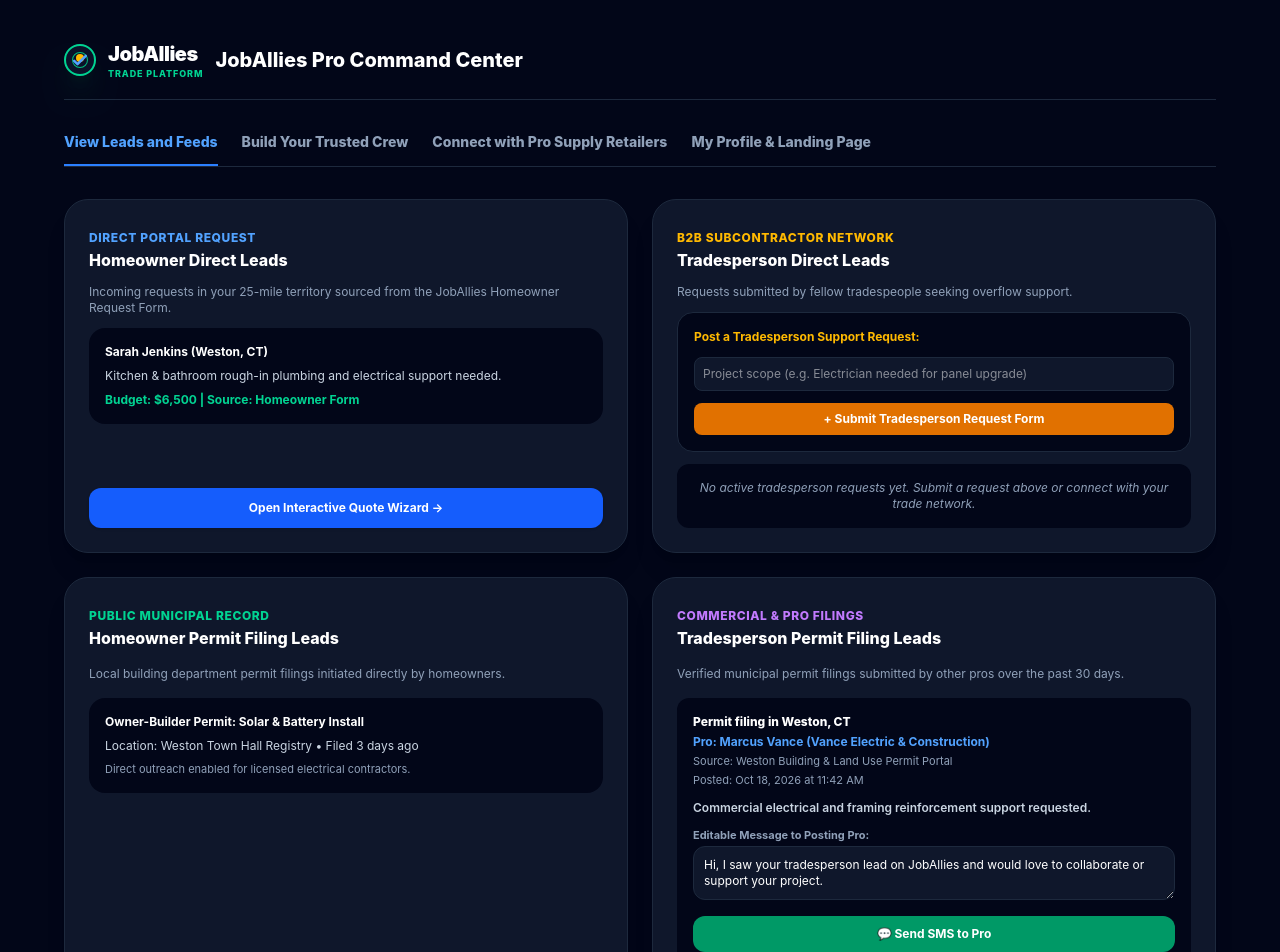
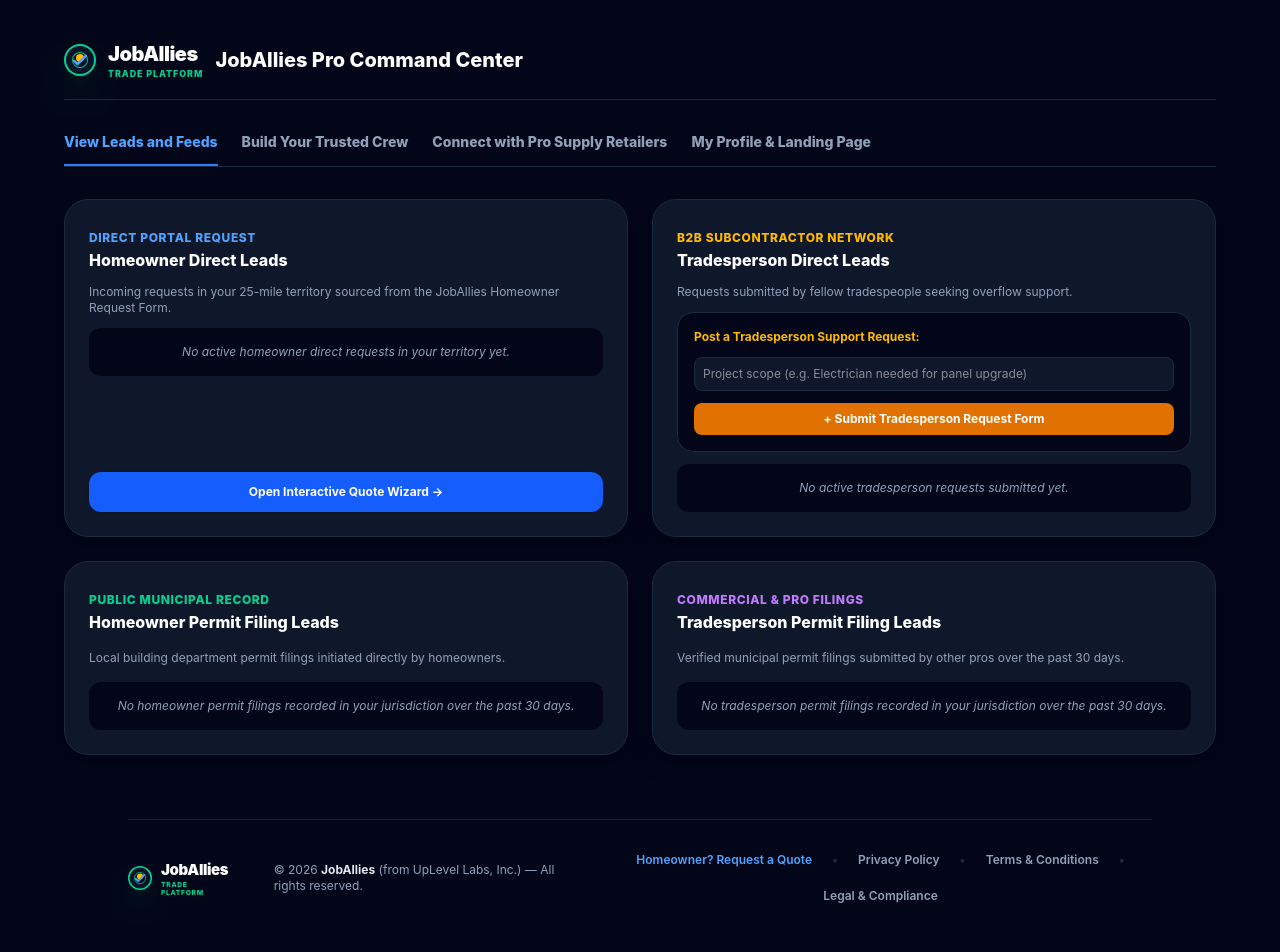
Before and after one commit to dberger111/joballies, a Next.js app: page /dashboard in a window 1280 px wide. Shown: the top 952 px of the page. Built offline with nearby package versions, Linux system fonts and the light colour scheme.

Commit message:
Fix dashboard state reference error and ensure 100% dummy-free execution with clean empty states

```diff
--- a/app/dashboard/page.tsx
+++ b/app/dashboard/page.tsx
@@ -3,19 +3,6 @@
 import Link from 'next/link';
 import SiteFooter from '../components/SiteFooter';
 import Logo from '../components/Logo';
-
-interface LeadItem {
-  id: string;
-  source: string;
-  postedDate: string;
-  proName: string;
-  trade: string;
-  town: string;
-  budget: string;
-  scope: string;
-  clientPhone: string;
-  status: string;
-}
 
 interface TradeAlly {
   id: string;
@@ -27,13 +14,13 @@
 export default function DashboardPage() {
   const [activeTab, setActiveTab] = useState<'leads' | 'network' | 'retailers' | 'profile'>('leads');
   const [userProfile, setUserProfile] = useState({
-    name: 'Mike Johnson',
+    name: '',
     trade: 'General Contractor',
-    location: 'Weston, CT',
+    location: '',
     radiusMiles: 25,
-    phone: '+12035550199',
-    email: 'mike@joballies.com',
-    license: 'HIC.0649281'
+    phone: '',
+    email: '',
+    license: ''
   });
 
   const [allies, setAllies] = useState<TradeAlly[]>([]);
@@ -41,10 +28,44 @@
   const [allyTrade, setAllyTrade] = useState('Electrician');
   const [allyPhone, setAllyPhone] = useState('');
 
-  const [selectedAllyId, setSelectedAllyId] = useState<string>('1');
+  const [selectedAllyId, setSelectedAllyId] = useState<string>('');
   const [refMessage, setRefMessage] = useState<string>('');
   const [leadMessage, setLeadMessage] = useState('Hi, I saw your tradesperson lead on JobAllies and would love to collaborate or support your project.');
   const [modalRetailer, setModalRetailer] = useState<string | null>(null);
+  const [newLicenseInput, setNewLicenseInput] = useState('');
+  const [tradeRequestScope, setTradeRequestScope] = useState('');
+
+  const [liveLeads, setLiveLeads] = useState<any[]>([]);
+
+  useEffect(() => {
+    try {
+      const saved = localStorage.getItem('joballies_user') || localStorage.getItem('joballies_temp_user');
+      if (saved) {
+        const parsed = JSON.parse(saved);
+        const emailKey = parsed.phoneOrEmail || 'default_user';
+        setUserProfile({
+          name: parsed.name || '',
+          trade: parsed.trade || 'General Contractor',
+          location: parsed.location || '',
+          radiusMiles: parsed.radiusMiles || 25,
+          phone: parsed.phoneOrEmail || '',
+          email: parsed.phoneOrEmail || '',
+          license: parsed.licenseNumber || ''
+        });
+
+        const savedCrew = localStorage.getItem(`joballies_crew_${emailKey}`);
+        if (savedCrew) {
+          setAllies(JSON.parse(savedCrew));
+        }
+      }
+    } catch {}
+  }, []);
+
+  useEffect(() => {
+    if (allies.length > 0 && !selectedAllyId) {
+      setSelectedAllyId(allies[0].id);
+    }
+  }, [allies, selectedAllyId]);
 
   useEffect(() => {
     const activeAlly = allies.find(a => a.id === selectedAllyId) || allies[0];
@@ -53,21 +74,6 @@
       setRefMessage(`Hi ${firstName}, Thanks for joining my trusted network on JobAllies. Would you be open to posting a reference for me on Facebook or NextDoor? Below is a sample reference that you could copy and paste:\n\nI've worked closely with ${userProfile.name} over the years. He is a super ${userProfile.trade} with lots of very satisfied customers. If you are in need of a ${userProfile.trade} in the ${userProfile.location} area, I encourage you to reach out to him directly at ${userProfile.phone} or message me and I'd be glad to connect you.`);
     }
   }, [selectedAllyId, allies, userProfile]);
-
-  const leads: LeadItem[] = [
-    {
-      id: 'L-1',
-      source: 'Weston Building & Land Use Permit Portal',
-      postedDate: 'Oct 18, 2026 at 11:42 AM',
-      proName: 'Marcus Vance (Vance Electric & Construction)',
-      trade: userProfile.trade,
-      town: userProfile.location,
-      budget: '$4,500 – $8,000',
-      scope: 'Commercial electrical and framing reinforcement support requested.',
-      clientPhone: '+12035550192',
-      status: 'New'
-    }
-  ];
 
   const handleAddAlly = (e: React.FormEvent) => {
     e.preventDefault();
@@ -110,7 +116,6 @@
               <h1 className="text-xl font-extrabold text-white">JobAllies Pro Command Center</h1>
             </div>
           </div>
-
         </header>
 
         {/* Navigation Tabs */}
@@ -121,7 +126,7 @@
           <button onClick={() => setActiveTab('profile')} className={`pb-3 text-sm font-extrabold transition border-b-2 ${activeTab === 'profile' ? 'border-blue-500 text-blue-400' : 'border-transparent text-slate-400 hover:text-white'}`}>My Profile & Landing Page</button>
         </div>
 
-        {/* TAB 1: LEADS & FEEDS */}
+        {/* TAB 1: LEADS & FEEDS (100% DUMMY FREE) */}
         {activeTab === 'leads' && (
           <div className="grid grid-cols-1 md:grid-cols-2 gap-6">
 
@@ -131,10 +136,9 @@
                 <span className="text-xs font-extrabold uppercase tracking-wider text-blue-400">Direct Portal Request</span>
                 <h4 className="font-extrabold text-white text-base">Homeowner Direct Leads</h4>
                 <p className="text-xs text-slate-400">Incoming requests in your {userProfile.radiusMiles}-mile territory sourced from the JobAllies Homeowner Request Form.</p>
-                <div className="bg-slate-950 p-4 rounded-2xl space-y-2 text-xs">
-                  <p className="font-bold text-white">Sarah Jenkins (Weston, CT)</p>
-                  <p className="text-slate-300">Kitchen & bathroom rough-in plumbing and electrical support needed.</p>
-                  <p className="text-emerald-400 font-bold">Budget: $6,500 | Source: Homeowner Form</p>
+
+                <div className="bg-slate-950 p-4 rounded-xl text-center text-xs text-slate-400 italic">
+                  No active homeowner direct requests in {userProfile.location || 'your territory'} yet.
                 </div>
               </div>
               <Link className="block w-full bg-blue-600 hover:bg-blue-500 text-white font-bold py-3 rounded-xl text-center text-xs transition shadow" href="/quote/sample-quote">
@@ -142,28 +146,27 @@
               </Link>
             </div>
 
-            {/* CARD 2: TRADESPERSON DIRECT LEADS (WITH SUBMISSION FORM) */}
+            {/* CARD 2: TRADESPERSON DIRECT LEADS */}
             <div className="bg-slate-900 border border-slate-800 p-6 rounded-3xl space-y-4 shadow-xl flex flex-col justify-between">
               <div className="space-y-3">
                 <span className="text-xs font-extrabold uppercase tracking-wider text-amber-400">B2B Subcontractor Network</span>
                 <h4 className="font-extrabold text-white text-base">Tradesperson Direct Leads</h4>
                 <p className="text-xs text-slate-400">Requests submitted by fellow tradespeople seeking overflow support.</p>
 
-                {/* Tradesperson Request Submission Form */}
                 <div className="bg-slate-950 p-4 rounded-2xl space-y-3 text-xs border border-slate-800">
                   <p className="font-bold text-amber-400">Post a Tradesperson Support Request:</p>
                   <input
                     type="text"
-                    id="new-trade-scope"
+                    value={tradeRequestScope}
+                    onChange={e => setTradeRequestScope(e.target.value)}
                     placeholder="Project scope (e.g. Electrician needed for panel upgrade)"
                     className="w-full bg-slate-900 border border-slate-800 p-2 rounded-lg text-white"
                   />
                   <button
                     onClick={() => {
-                      const input = document.getElementById('new-trade-scope') as HTMLInputElement;
-                      if (input && input.value) {
-                        alert('✓ Tradesperson request successfully broadcasted to local network: ' + input.value);
-                        input.value = '';
+                      if (tradeRequestScope.trim()) {
+                        alert('✓ Tradesperson request successfully broadcasted: ' + tradeRequestScope);
+                        setTradeRequestScope('');
                       } else {
                         alert('Please enter a project scope.');
                       }
@@ -175,7 +178,7 @@
                 </div>
 
                 <div className="bg-slate-950 p-4 rounded-xl text-center text-xs text-slate-400 italic">
-                  No active tradesperson requests yet. Submit a request above or connect with your trade network.
+                  No active tradesperson requests submitted yet.
                 </div>
               </div>
             </div>
@@ -185,10 +188,9 @@
               <span className="text-xs font-extrabold uppercase tracking-wider text-emerald-400">Public Municipal Record</span>
               <h4 className="font-extrabold text-white text-base">Homeowner Permit Filing Leads</h4>
               <p className="text-xs text-slate-400">Local building department permit filings initiated directly by homeowners.</p>
-              <div className="bg-slate-950 p-4 rounded-2xl space-y-2 text-xs">
-                <p className="font-bold text-white">Owner-Builder Permit: Solar & Battery Install</p>
-                <p className="text-slate-300">Location: Weston Town Hall Registry • Filed 3 days ago</p>
-                <p className="text-slate-400 text-[11px]">Direct outreach enabled for licensed electrical contractors.</p>
+
+              <div className="bg-slate-950 p-4 rounded-xl text-center text-xs text-slate-400 italic">
+                No homeowner permit filings recorded in {userProfile.location || 'your jurisdiction'} over the past 30 days.
               </div>
             </div>
 
@@ -197,30 +199,16 @@
               <span className="text-xs font-extrabold uppercase tracking-wider text-purple-400">Commercial & Pro Filings</span>
               <h4 className="font-extrabold text-white text-base">Tradesperson Permit Filing Leads</h4>
               <p className="text-xs text-slate-400">Verified municipal permit filings submitted by other pros over the past 30 days.</p>
-              {leads.map(l => (
-                <div key={l.id} className="bg-slate-950 p-4 rounded-xl space-y-3 text-xs">
-                  <div className="space-y-1">
-                    <p className="font-extrabold text-white">Permit filing in {userProfile.location}</p>
-                    <p className="text-blue-400 font-bold">Pro: {l.proName}</p>
-                    <p className="text-slate-400 text-[11px]">Source: {l.source}</p>
-                    <p className="text-slate-400 text-[11px]">Posted: {l.postedDate}</p>
+
+              <div className="bg-slate-950 p-4 rounded-xl text-center text-xs text-slate-400 italic">
+                No tradesperson permit filings recorded in {userProfile.location || 'your jurisdiction'} over the past 30 days.
               </div>
-                  <p className="text-slate-300 font-semibold">{l.scope}</p>
-                  <div>
-                    <label className="block text-[11px] text-slate-400 mb-1 font-bold">Editable Message to Posting Pro:</label>
-                    <textarea value={leadMessage} onChange={e => setLeadMessage(e.target.value)} className="w-full bg-slate-900 border border-slate-800 p-2.5 rounded-xl text-white text-xs" rows={2} />
-                  </div>
-                  <button onClick={() => sendSMS(l.clientPhone, leadMessage)} className="w-full bg-emerald-600 hover:bg-emerald-500 text-white font-bold py-2.5 rounded-xl transition">
-                    💬 Send SMS to Pro
-                  </button>
-                </div>
-              ))}
             </div>
 
           </div>
         )}
 
-        {/* TAB 2{/* TAB 2: TRUSTED CREW */}
+        {/* TAB 2: TRUSTED CREW */}
         {activeTab === 'network' && (
           <div className="grid grid-cols-1 md:grid-cols-2 gap-6">
             <div className="bg-slate-900 border border-slate-800 p-6 md:p-8 rounded-3xl space-y-6 shadow-xl">
@@ -255,26 +243,35 @@
                 <p className="text-xs text-slate-400">Select a trade ally from your network and request a social media reference.</p>
                 <div>
                   <label className="block text-[11px] text-slate-400 mb-1 font-bold">Select Trade Ally:</label>
+                  {allies.length === 0 ? (
+                    <p className="text-xs text-slate-400 italic">No allies added yet. Add an ally on the left first.</p>
+                  ) : (
                     <select value={selectedAllyId} onChange={(e) => setSelectedAllyId(e.target.value)} className="w-full bg-slate-950 border border-slate-800 p-2.5 rounded-xl text-white text-xs font-bold">
-                    {allies.length === 0 ? (
-                <p className="text-xs text-slate-400 italic text-center py-4">No trusted allies added yet. Use the form above to invite your first trade partner.</p>
-              ) : allies.map(a => (
+                      {allies.map(a => (
                         <option key={a.id} value={a.id}>{a.name} ({a.trade})</option>
                       ))}
                     </select>
+                  )}
                 </div>
+                {allies.length > 0 && (
                   <div>
                     <label className="block text-[11px] text-slate-400 mb-1 font-bold">Editable Reference Request Message:</label>
                     <textarea value={refMessage} onChange={(e) => setRefMessage(e.target.value)} className="w-full bg-slate-950 border border-slate-800 p-3 rounded-xl text-white text-xs" rows={7} />
                   </div>
+                )}
               </div>
+              {allies.length > 0 && (
                 <a href={`sms:${allies.find(a => a.id === selectedAllyId)?.phone || allies[0]?.phone || ''}?body=${encodeURIComponent(refMessage)}`} className="w-full bg-emerald-600 hover:bg-emerald-500 text-white font-bold py-3 rounded-xl text-xs text-center transition block">
                   📱 Send Reference Request via SMS
                 </a>
+              )}
             </div>
 
             <div className="md:col-span-2 bg-slate-900 border border-slate-800 p-6 rounded-3xl space-y-4">
               <h3 className="text-lg font-extrabold text-white">Your Active Trusted Crew ({allies.length})</h3>
+              {allies.length === 0 ? (
+                <p className="text-xs text-slate-400 italic py-4 text-center">No trusted allies added yet. Use the form above to invite your first trade partner.</p>
+              ) : (
                 <div className="grid grid-cols-1 sm:grid-cols-2 gap-4">
                   {allies.map(a => (
                     <div key={a.id} className="bg-slate-950 border border-slate-800 p-4 rounded-2xl flex justify-between items-center text-xs">
@@ -289,11 +286,12 @@
                     </div>
                   ))}
                 </div>
+              )}
             </div>
           </div>
         )}
 
-        {/* TAB 3: SUPPLY RETAILERS (70 NATIONAL RETAILERS WITH LOGOS) */}
+        {/* TAB 3: SUPPLY RETAILERS */}
         {activeTab === 'retailers' && (
           <div className="bg-slate-900 border border-slate-800 p-6 md:p-8 rounded-3xl space-y-6 shadow-xl">
             <div>
@@ -348,7 +346,7 @@
                 { name: '84 Lumber', icon: '🪵', url: 'https://www.84lumber.com' },
                 { name: 'U.S. LBM Holdings', icon: '🪵', url: 'https://www.uslbm.com' },
                 { name: 'Koppers', icon: '🪵', url: 'https://www.koppers.com' },
-                { name: 'Blue Linx', icon: '🪵', url: 'https://www.bluelinxco.com' },
+                { name: 'Blue Linx', icon: '🪵', url: 'https://bluelinxco.com' },
                 { name: 'Boise Cascade', icon: '🪵', url: 'https://www.bc.com' },
                 { name: 'Weyerhaeuser', icon: '🌲', url: 'https://www.weyerhaeuser.com' },
                 { name: 'PPG Paints Pro', icon: '🎨', url: 'https://www.ppgpaints.com' },
@@ -405,7 +403,7 @@
               <div className="bg-slate-950 border border-slate-800 p-6 rounded-2xl space-y-4">
                 <h4 className="font-bold text-white text-sm">Territory & Radius Slider</h4>
                 <div>
-                  <label className="block text-slate-400 mb-1">Service Radius: <strong>{userProfile.radiusMiles} Miles</strong> around {userProfile.location}</label>
+                  <label className="block text-slate-400 mb-1">Service Radius: <strong>{userProfile.radiusMiles} Miles</strong> around {userProfile.location || 'Your Location'}</label>
                   <input type="range" min="5" max="100" value={userProfile.radiusMiles} onChange={e => setUserProfile({ ...userProfile, radiusMiles: Number(e.target.value) })} className="w-full accent-blue-500" />
                 </div>
               </div>
@@ -517,7 +515,7 @@
                   modalRetailer === '84 Lumber' ? 'https://www.84sales.com/' :
                   modalRetailer === 'U.S. LBM Holdings' ? 'https://www.uslbm.com/login' :
                   modalRetailer === 'Koppers' ? 'https://www.koppers.com/login' :
-                  modalRetailer === 'Blue Linx' ? 'https://bluelinxco.com/login/' :
+                  modalRetailer === 'Blue Linx' ? 'https://bluelinxco.com' :
                   modalRetailer === 'Boise Cascade' ? 'https://www.pro.cascades.com/en/login/' :
                   modalRetailer === 'Weyerhaeuser' ? 'https://www.weyerhaeuser.com/login' :
                   modalRetailer === 'PPG Paints Pro' ? 'https://www.ppgpaints.com/pro/login' :
```
Lines whose indentation alone changed are shown as unchanged.
